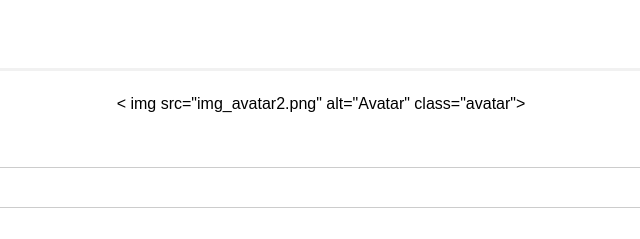
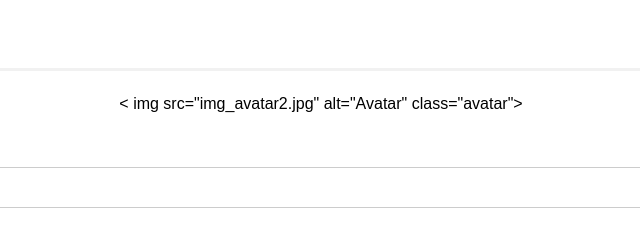
Before and after one commit to spyit/spyit.github.io, a plain HTML site: page index.html in a window 1280 px wide. Shown: the top 239 px of the page, 319-959 px from the left. Drawn offline with Linux system fonts and the light colour scheme.

Commit message:
添加图片

```diff
--- a/index.html
+++ b/index.html
@@ -72,7 +72,7 @@ span.psw {
 
 <form action="/action_page.php">
   <div class="imgcontainer">
-    < img src="img_avatar2.png" alt="Avatar" class="avatar">
+    < img src="img_avatar2.jpg" alt="Avatar" class="avatar">
   </div>
 
   <div class="container">
```
Also changed, not shown: img_avatar2.jpg (added).
